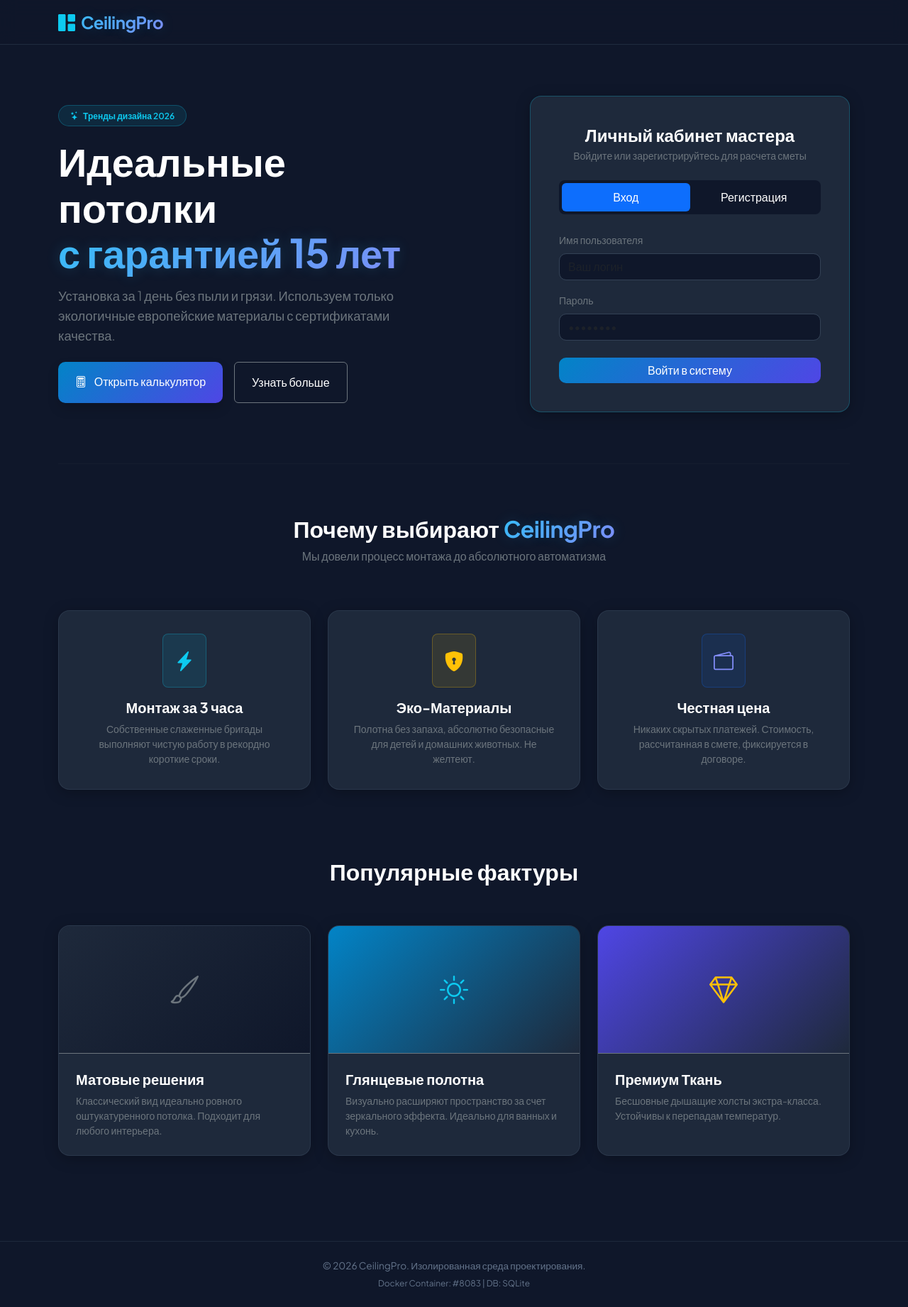
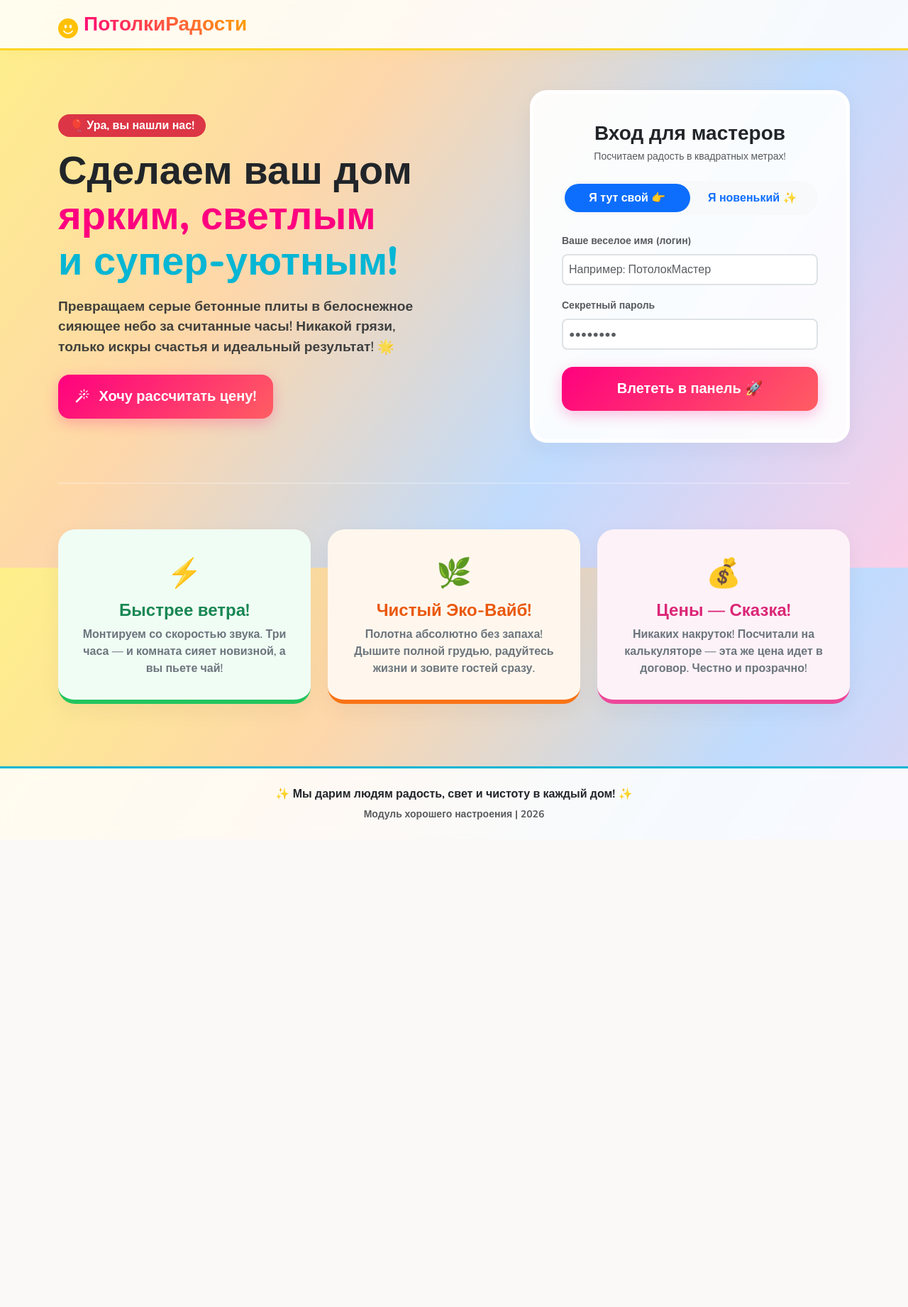
Before and after one commit to bask0xff/ceiling-orders, a FastAPI app: page / in a window 1280 px wide. Shown: the whole page at 71% size. After the commit the page ends 1155 px from the top, so only its background shows below. Run offline with FastAPI, Linux system fonts and the light colour scheme.

Commit message:
very nice design

```diff
--- a/templates/base.html
+++ b/templates/base.html
@@ -3,101 +3,129 @@
 <head>
     <meta charset="UTF-8">
     <meta name="viewport" content="width=device-width, initial-scale=1.0">
-    <title>{% block title %}Панель расчетов стоимости{% endblock %}</title>
-    <!-- Bootstrap 5, Иконки и Шрифты -->
+    <title>{% block title %}Радостные Потолки — Калькулятор{% endblock %}</title>
     <link href="https://cdn.jsdelivr.net/npm/bootstrap@5.3.2/dist/css/bootstrap.min.css" rel="stylesheet">
     <link href="https://cdn.jsdelivr.net/npm/bootstrap-icons@1.11.1/font/bootstrap-icons.css" rel="stylesheet">
     <link rel="preconnect" href="https://fonts.googleapis.com">
     <link rel="preconnect" href="https://fonts.gstatic.com" crossorigin>
-    <link href="https://fonts.googleapis.com/css2?family=Plus+Jakarta+Sans:wght@300;400;500;600;700&display=swap" rel="stylesheet">
+    <link href="https://fonts.googleapis.com/css2?family=Nunito:wght@400;600;700;800&display=swap" rel="stylesheet">
 
     <style>
         body {
-            font-family: 'Plus Jakarta Sans', sans-serif;
-            background-color: #0f172a;
-            color: #f8fafc;
+            font-family: 'Nunito', sans-serif;
+            /* Трендовый четырехцветный градиент 2026 года */
+            background: linear-gradient(125deg, #fef08a, #fed7aa, #bfdbfe, #fbcfe8);
+            background-size: 400% 400%;
+            /* Запуск бесконечной плавной анимации */
+            animation: auroraGradient 20s ease infinite;
+            background-attachment: fixed;
+            color: #1e293b;
         }
-        .navbar-dark-custom {
-            background: rgba(15, 23, 42, 0.8);
+
+        /* Магия плавной анимации фона */
+        @keyframes auroraGradient {
+            0% { background-position: 0% 50%; }
+            50% { background-position: 100% 50%; }
+            100% { background-position: 0% 50%; }
+        }
+
+        .navbar-joy {
+            background: rgba(255, 255, 255, 0.85);
             backdrop-filter: blur(12px);
             -webkit-backdrop-filter: blur(12px);
-            border-bottom: 1px solid rgba(51, 65, 85, 0.5);
+            border-bottom: 3px solid #fbd524;
+            box-shadow: 0 4px 15px rgba(251, 213, 36, 0.1);
         }
-        .brand-neon {
-            font-weight: 700;
-            letter-spacing: -0.5px;
-            background: linear-gradient(135deg, #38bdf8, #818cf8);
+        .brand-joy {
+            font-weight: 800;
+            background: linear-gradient(45deg, #ff007f, #ffaa00);
             -webkit-background-clip: text;
             -webkit-text-fill-color: transparent;
-            text-shadow: 0 0 20px rgba(56, 189, 248, 0.2);
         }
-        .card-dark {
-            background-color: #1e293b;
-            border: 1px solid rgba(51, 65, 85, 0.6);
-            border-radius: 16px;
-            box-shadow: 0 4px 20px rgba(0, 0, 0, 0.25);
+        .card-joy {
+            background: rgba(255, 255, 255, 0.9);
+            backdrop-filter: blur(5px);
+            border: none;
+            border-radius: 24px;
+            box-shadow: 0 10px 30px rgba(30, 41, 59, 0.05);
+            transition: transform 0.3s ease, box-shadow 0.3s ease;
         }
-        .form-control-dark {
-            background-color: #0f172a;
-            border: 1px solid #334155;
-            color: #f8fafc;
-            border-radius: 10px;
+        .card-joy:hover {
+            transform: translateY(-4px);
+            box-shadow: 0 15px 35px rgba(255, 0, 127, 0.1);
         }
-        .form-control-dark:focus {
-            background-color: #0f172a;
-            border-color: #38bdf8;
-            color: #f8fafc;
-            box-shadow: 0 0 0 3px rgba(56, 189, 248, 0.15);
-        }
-        .btn-gradient-blue {
-            background: linear-gradient(135deg, #0284c7, #4f46e5);
+        .btn-joy {
+            background: linear-gradient(135deg, #ff007f 0%, #ff5e62 100%);
             border: none;
             color: white;
-            font-weight: 500;
-            border-radius: 10px;
+            font-weight: 700;
+            border-radius: 16px;
+            box-shadow: 0 6px 20px rgba(255, 0, 127, 0.25);
             transition: all 0.2s ease;
         }
-        .btn-gradient-blue:hover {
-            transform: translateY(-1px);
-            box-shadow: 0 4px 12px rgba(79, 70, 229, 0.4);
+        .btn-joy:hover {
+            background: linear-gradient(135deg, #ff5e62 0%, #ff007f 100%);
+            transform: scale(1.02);
+            box-shadow: 0 8px 25px rgba(255, 0, 127, 0.35);
             color: white;
         }
-        .footer-dark {
-            border-top: 1px solid rgba(51, 65, 85, 0.4);
+        .btn-joy-secondary {
+            background: linear-gradient(135deg, #06b6d4 0%, #0db8d6) !important;
+            color: white !important;
+            border: none;
+            font-weight: 700;
+            border-radius: 16px;
+            box-shadow: 0 6px 20px rgba(6, 182, 212, 0.25);
+        }
+        .footer-joy {
+            background: rgba(255, 255, 255, 0.85);
+            backdrop-filter: blur(10px);
+            border-top: 3px solid #06b6d4;
             color: #64748b;
-            font-size: 0.85rem;
+        }
+
+        /* Ненавязчивое покачивание для главного приветствия */
+        .animate-float {
+            animation: floating 4s ease-in-out infinite;
+        }
+        @keyframes floating {
+            0% { transform: translate(0, 0px); }
+            50% { transform: translate(0, 8px); }
+            100% { transform: translate(0, 0px); }
         }
     </style>
 </head>
 <body>
 
-    <nav class="navbar navbar-expand-lg navbar-dark navbar-dark-custom sticky-top mb-4">
+    <nav class="navbar navbar-expand-lg navbar-light navbar-joy sticky-top mb-5">
         <div class="container">
             <a class="navbar-brand d-flex align-items-center" href="/">
-                <i class="bi bi-grid-1x2-fill text-info me-2 fs-4"></i>
-                <span class="brand-neon fs-4">CeilingPro</span>
+                <i class="bi bi-emoji-smile-fill text-warning me-2 fs-3 animate-float"></i>
+                <span class="brand-joy fs-3">ПотолкиРадости</span>
             </a>
             <div class="ms-auto d-flex align-items-center">
                 {% if user %}
-                    <div class="bg-slate px-3 py-1.5 rounded-3 border border-secondary me-3 d-none d-sm-block" style="background: #1e293b;">
-                        <i class="bi bi-shield-check text-info me-2"></i>
-                        <span class="small text-muted">Оператор:</span> <strong class="text-white">{{ user }}</strong>
+                    <div class="bg-warning bg-opacity-20 px-3 py-2 rounded-pill me-3 border border-warning" style="background: rgba(255, 193, 7, 0.2); backdrop-filter: blur(5px);">
+                        <i class="bi bi-magic text-danger me-1"></i>
+                        <span class="small text-dark fw-bold">Мастер уюта: {{ user }}</span>
                     </div>
-                    <a href="/logout" class="btn btn-outline-danger btn-sm rounded-3 px-3">
-                        <i class="bi bi-power me-1"></i> Выйти
+                    <a href="/logout" class="btn btn-outline-danger btn-sm rounded-pill px-3 fw-bold">
+                        Выйти 👋
                     </a>
                 {% endif %}
             </div>
         </div>
     </nav>
 
-    <main class="container min-vh-100">
+    <nav class="container min-vh-100">
         {% block content %}{% endblock %}
-    </main>
+    </nav>
 
-    <footer class="footer-dark py-4 mt-5 text-center">
-        <p class="mb-1">© 2026 CeilingPro. Изолированная среда проектирования.</p>
-        <small>Docker Container: #8083 | DB: SQLite</small>
+    <footer class="footer-joy py-4 mt-5 text-center">
+        <div class="container fw-bold">
+            <p class="mb-1 text-dark">✨ Мы дарим людям радость, свет и чистоту в каждый дом! ✨</p>
+            <small class="text-muted">Модуль хорошего настроения | 2026</small>
+        </div>
     </footer>
 
 </body>
--- a/templates/login.html
+++ b/templates/login.html
@@ -1,86 +1,84 @@
 {% extends "base.html" %}
-{% block title %}CeilingPro — Натяжные потолки премиум-класса{% endblock %}
+{% block title %}Потолки Радости — Счастье в каждый дом!{% endblock %}
 {% block content %}
 
-<!-- Hero Секция (Главный баннер) -->
-<div class="row align-items-center my-5 py-4">
+<!-- Веселый баннер -->
+<div class="row align-items-center my-4 py-2">
     <div class="col-lg-6 mb-5 mb-lg-0">
-        <span class="badge bg-info bg-opacity-10 text-info px-3 py-2 rounded-pill mb-3 fw-semibold border border-info border-opacity-25">
-            <i class="bi bi-stars me-1"></i> Тренды дизайна 2026
+        <span class="badge bg-danger text-white px-3 py-2 rounded-pill mb-3 fw-bold fs-6 animate-bounce">
+            🎈 Ура, вы нашли нас!
         </span>
-        <h1 class="display-4 fw-bold text-white mb-3" style="line-height: 1.15;">
-            Идеальные потолки <br>
-            <span class="brand-neon">с гарантией 15 лет</span>
+        <h1 class="display-4 fw-black text-dark mb-3" style="font-weight: 800; line-height: 1.15;">
+            Сделаем ваш дом <br>
+            <span style="color: #ff007f;">ярким, светлым</span> <br>
+            <span style="color: #06b6d4;">и супер-уютным!</span>
         </h1>
-        <p class="lead text-secondary mb-4" style="font-size: 1.15rem;">
-            Установка за 1 день без пыли и грязи. Используем только экологичные европейские материалы с сертификатами качества.
+        <p class="lead text-dark fw-semibold mb-4" style="font-size: 1.2rem; opacity: 0.85;">
+            Превращаем серые бетонные плиты в белоснежное сияющее небо за считанные часы! Никакой грязи, только искры счастья и идеальный результат! 🌟
         </p>
         <div class="d-flex flex-wrap gap-3">
-            <a href="#calculator-section" class="btn btn-gradient-blue px-4 py-3 fs-6 shadow">
-                <i class="bi bi-calculator me-2"></i> Открыть калькулятор
-            </a>
-            <a href="#features" class="btn btn-outline-secondary px-4 py-3 fs-6 text-white border-secondary">
-                Узнать больше
+            <a href="#auth-card" class="btn btn-joy px-4 py-3 fs-5">
+                <i class="bi bi-magic me-2"></i> Хочу рассчитать цену!
             </a>
         </div>
     </div>
 
-    <!-- Форма входа, интегрированная прямо в первый экран -->
-    <div class="col-lg-5 offset-lg-1" id="calculator-section">
+    <!-- Форма авторизации -->
+    <div class="col-lg-5 offset-lg-1" id="auth-card">
         {% if error %}
-        <div class="alert alert-danger border-0 rounded-3 shadow bg-danger text-white mb-4" role="alert">
-            <i class="bi bi-exclamation-triangle-fill me-2"></i> {{ error }}
+        <div class="alert alert-warning border-0 rounded-4 shadow bg-warning text-dark fw-bold mb-4" role="alert">
+            <i class="bi bi-patch-exclamation-fill me-2 text-danger"></i> {{ error }}
         </div>
         {% endif %}
         {% if message %}
-        <div class="alert alert-success border-0 rounded-3 shadow bg-success text-white mb-4" role="alert">
-            <i class="bi bi-check-circle-fill me-2"></i> {{ message }}
+        <div class="alert alert-success border-0 rounded-4 shadow bg-success text-white fw-bold mb-4" role="alert">
+            <i class="bi bi-balloon-heart-fill me-2"></i> {{ message }}
         </div>
         {% endif %}
 
-        <div class="card card-dark p-4 border-info border-opacity-25">
+        <div class="card card-joy p-4 border border-5 border-white">
             <div class="card-body">
-                <h4 class="fw-bold text-white mb-1 text-center">Личный кабинет мастера</h4>
-                <p class="text-secondary small text-center mb-4">Войдите или зарегистрируйтесь для расчета сметы</p>
+                <h3 class="fw-extrabold text-dark text-center mb-1" style="font-weight: 800;">Вход для мастеров</h3>
+                <p class="text-muted text-center small mb-4">Посчитаем радость в квадратных метрах!</p>
 
-                <!-- Вкладки для переключения Вход / Регистрация -->
-                <ul class="nav nav-pills nav-justified mb-4 bg-slate p-1 rounded-3" style="background: #0f172a;" id="pills-tab" role="tablist">
+                <!-- Веселые вкладки -->
+                <ul class="nav nav-pills nav-justified mb-4 bg-light p-1 rounded-pill" id="pills-tab" role="tablist">
                     <li class="nav-item" role="presentation">
-                        <button class="nav-link active text-white py-2" id="pills-login-tab" data-bs-toggle="pill" data-bs-target="#pills-login" type="button" role="tab">Вход</button>
+                        <button class="nav-link active rounded-pill fw-bold py-2" id="pills-login-tab" data-bs-toggle="pill" data-bs-target="#pills-login" type="button" role="tab">Я тут свой 👉</button>
                     </li>
                     <li class="nav-item" role="presentation">
-                        <button class="nav-link text-white py-2" id="pills-reg-tab" data-bs-toggle="pill" data-bs-target="#pills-reg" type="button" role="tab">Регистрация</button>
+                        <button class="nav-link rounded-pill fw-bold py-2" id="pills-reg-tab" data-bs-toggle="pill" data-bs-target="#pills-reg" type="button" role="tab">Я новенький ✨</button>
                     </li>
                 </ul>
 
                 <div class="tab-content" id="pills-tabContent">
-                    <!-- Форма входа -->
+                    <!-- Логин -->
                     <div class="tab-pane fade show active" id="pills-login" role="tabpanel">
                         <form action="/login" method="post">
                             <div class="mb-3">
-                                <label class="form-label text-secondary small">Имя пользователя</label>
-                                <input type="text" name="username" class="form-control form-control-dark" placeholder="Ваш логин" required>
+                                <label class="form-label fw-bold text-muted small">Ваше веселое имя (логин)</label>
+                                <input type="text" name="username" class="form-control rounded-3 border-2 p-2" placeholder="Например: ПотолокМастер" required>
                             </div>
                             <div class="mb-4">
-                                <label class="form-label text-secondary small">Пароль</label>
-                                <input type="password" name="password" class="form-control form-control-dark" placeholder="••••••••" required>
+                                <label class="form-label fw-bold text-muted small">Секретный пароль</label>
+                                <input type="password" name="password" class="form-control rounded-3 border-2 p-2" placeholder="••••••••" required>
                             </div>
-                            <button type="submit" class="btn btn-gradient-blue w-100 py-2.5">Войти в систему</button>
+                            <button type="submit" class="btn btn-joy w-100 py-3 fs-5">Влететь в панель 🚀</button>
                         </form>
                     </div>
 
-                    <!-- Форма регистрации -->
+                    <!-- Регистрация -->
                     <div class="tab-pane fade" id="pills-reg" role="tabpanel">
                         <form action="/register" method="post">
                             <div class="mb-3">
-                                <label class="form-label text-secondary small">Придумайте логин</label>
-                                <input type="text" name="username" class="form-control form-control-dark" placeholder="Новый логин" required>
+                                <label class="form-label fw-bold text-muted small">Придумайте имя пользователя</label>
+                                <input type="text" name="username" class="form-control rounded-3 border-2 p-2" placeholder="Новый герой" required>
                             </div>
                             <div class="mb-4">
-                                <label class="form-label text-secondary small">Придумайте пароль</label>
-                                <input type="password" name="password" class="form-control form-control-dark" placeholder="••••••••" required>
+                                <label class="form-label fw-bold text-muted small">Надежный пароль</label>
+                                <input type="password" name="password" class="form-control rounded-3 border-2 p-2" placeholder="••••••••" required>
                             </div>
-                            <button type="submit" class="btn btn-success w-100 py-2.5 border-0 rounded-3" style="background: #10b981;">Зарегистрироваться</button>
+                            <button type="submit" class="btn btn-joy-secondary w-100 py-3 fs-5">Создать профиль 🥳</button>
                         </form>
                     </div>
                 </div>
@@ -90,90 +88,36 @@
     </div>
 </div>
 
-<hr class="my-5 border-secondary border-opacity-25" id="features">
+<hr class="my-5 border-2 border-white">
 
-<!-- Секция преимуществ -->
-<div class="row py-4 text-center">
-    <div class="col-12 mb-5">
-        <h2 class="fw-bold text-white">Почему выбирают <span class="brand-neon">CeilingPro</span></h2>
-        <p class="text-secondary">Мы довели процесс монтажа до абсолютного автоматизма</p>
-    </div>
-
+<!-- Разноцветные карточки преимуществ -->
+<div class="row py-3 text-center">
     <div class="col-md-4 mb-4">
-        <div class="card card-dark h-100 p-3">
+        <div class="card card-joy h-100 p-3" style="background: #f0fdf4; border-bottom: 6px solid #22c55e;">
             <div class="card-body">
-                <div class="bg-info bg-opacity-10 text-info rounded-3 p-3 d-inline-block mb-3 border border-info border-opacity-25">
-                    <i class="bi bi-lightning-charge-fill fs-3"></i>
-                </div>
-                <h5 class="text-white fw-bold mb-2">Монтаж за 3 часа</h5>
-                <p class="text-secondary small mb-0">Собственные слаженные бригады выполняют чистую работу в рекордно короткие сроки.</p>
+                <div class="fs-1 mb-2">⚡</div>
+                <h4 class="fw-bold text-success mb-2">Быстрее ветра!</h4>
+                <p class="text-secondary mb-0 fw-semibold">Монтируем со скоростью звука. Три часа — и комната сияет новизной, а вы пьете чай!</p>
             </div>
         </div>
     </div>
 
     <div class="col-md-4 mb-4">
-        <div class="card card-dark h-100 p-3">
+        <div class="card card-joy h-100 p-3" style="background: #fff7ed; border-bottom: 6px solid #f97316;">
             <div class="card-body">
-                <div class="bg-warning bg-opacity-10 text-warning rounded-3 p-3 d-inline-block mb-3 border border-warning border-opacity-25">
-                    <i class="bi bi-shield-lock-fill fs-3"></i>
-                </div>
-                <h5 class="text-white fw-bold mb-2">Эко-Материалы</h5>
-                <p class="text-secondary small mb-0">Полотна без запаха, абсолютно безопасные для детей и домашних животных. Не желтеют.</p>
+                <div class="fs-1 mb-2">🌿</div>
+                <h4 class="fw-bold text-warning mb-2" style="color: #ea580c !important;">Чистый Эко-Вайб!</h4>
+                <p class="text-secondary mb-0 fw-semibold">Полотна абсолютно без запаха! Дышите полной грудью, радуйтесь жизни и зовите гостей сразу.</p>
             </div>
         </div>
     </div>
 
     <div class="col-md-4 mb-4">
-        <div class="card card-dark h-100 p-3">
+        <div class="card card-joy h-100 p-3" style="background: #fdf2f8; border-bottom: 6px solid #ec4899;">
             <div class="card-body">
-                <div class="bg-primary bg-opacity-10 text-primary rounded-3 p-3 d-inline-block mb-3 border border-primary border-opacity-25">
-                    <i class="bi bi-wallet2 fs-3" style="color: #818cf8;"></i>
-                </div>
-                <h5 class="text-white fw-bold mb-2">Честная цена</h5>
-                <p class="text-secondary small mb-0">Никаких скрытых платежей. Стоимость, рассчитанная в смете, фиксируется в договоре.</p>
-            </div>
-        </div>
-    </div>
-</div>
-
-<!-- Секция Портфолио / Примеры материалов -->
-<div class="row py-5">
-    <div class="col-12 text-center mb-5">
-        <h2 class="fw-bold text-white">Популярные фактуры</h2>
-    </div>
-
-    <div class="col-md-4 mb-4">
-        <div class="card card-dark overflow-hidden h-100">
-            <div style="height: 180px; background: linear-gradient(135deg, #1e293b, #0f172a); position: relative;" class="d-flex align-items-center justify-content-center border-bottom border-secondary">
-                <i class="bi bi-brush text-secondary fs-1"></i>
-            </div>
-            <div class="card-body p-4">
-                <h5 class="text-white fw-bold">Матовые решения</h5>
-                <p class="text-secondary small mb-0">Классический вид идеально ровного оштукатуренного потолка. Подходит для любого интерьера.</p>
-            </div>
-        </div>
-    </div>
-
-    <div class="col-md-4 mb-4">
-        <div class="card card-dark overflow-hidden h-100">
-            <div style="height: 180px; background: linear-gradient(135deg, #0284c7, #1e293b); position: relative;" class="d-flex align-items-center justify-content-center border-bottom border-secondary">
-                <i class="bi bi-brightness-high text-info fs-1"></i>
-            </div>
-            <div class="card-body p-4">
-                <h5 class="text-white fw-bold">Глянцевые полотна</h5>
-                <p class="text-secondary small mb-0">Визуально расширяют пространство за счет зеркального эффекта. Идеально для ванных и кухонь.</p>
-            </div>
-        </div>
-    </div>
-
-    <div class="col-md-4 mb-4">
-        <div class="card card-dark overflow-hidden h-100">
-            <div style="height: 180px; background: linear-gradient(135deg, #4f46e5, #1e293b); position: relative;" class="d-flex align-items-center justify-content-center border-bottom border-secondary">
-                <i class="bi bi-gem text-warning fs-1"></i>
-            </div>
-            <div class="card-body p-4">
-                <h5 class="text-white fw-bold">Премиум Ткань</h5>
-                <p class="text-secondary small mb-0">Бесшовные дышащие холсты экстра-класса. Устойчивы к перепадам температур.</p>
+                <div class="fs-1 mb-2">💰</div>
+                <h4 class="fw-bold text-danger mb-2" style="color: #db2777 !important;">Цены — Сказка!</h4>
+                <p class="text-secondary mb-0 fw-semibold">Никаких накруток! Посчитали на калькуляторе — эта же цена идет в договор. Честно и прозрачно!</p>
             </div>
         </div>
     </div>
```
Also changed, not shown: templates/calculator.html (+48 -44 lines).
